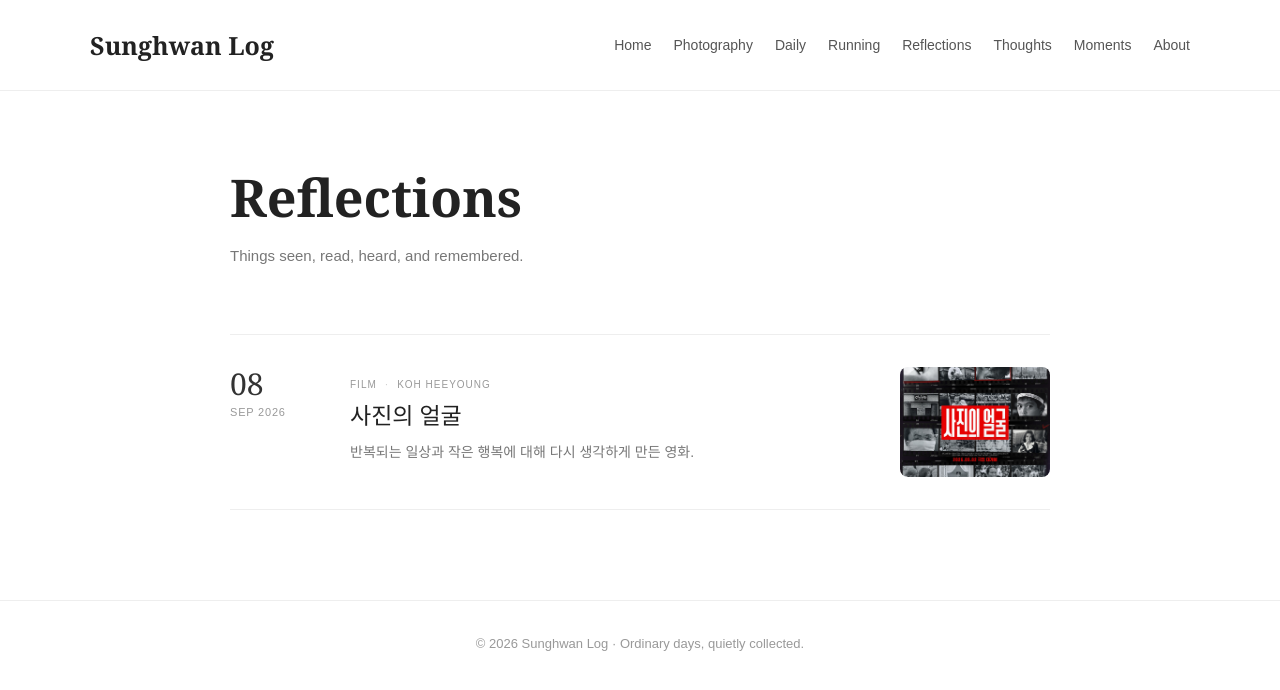
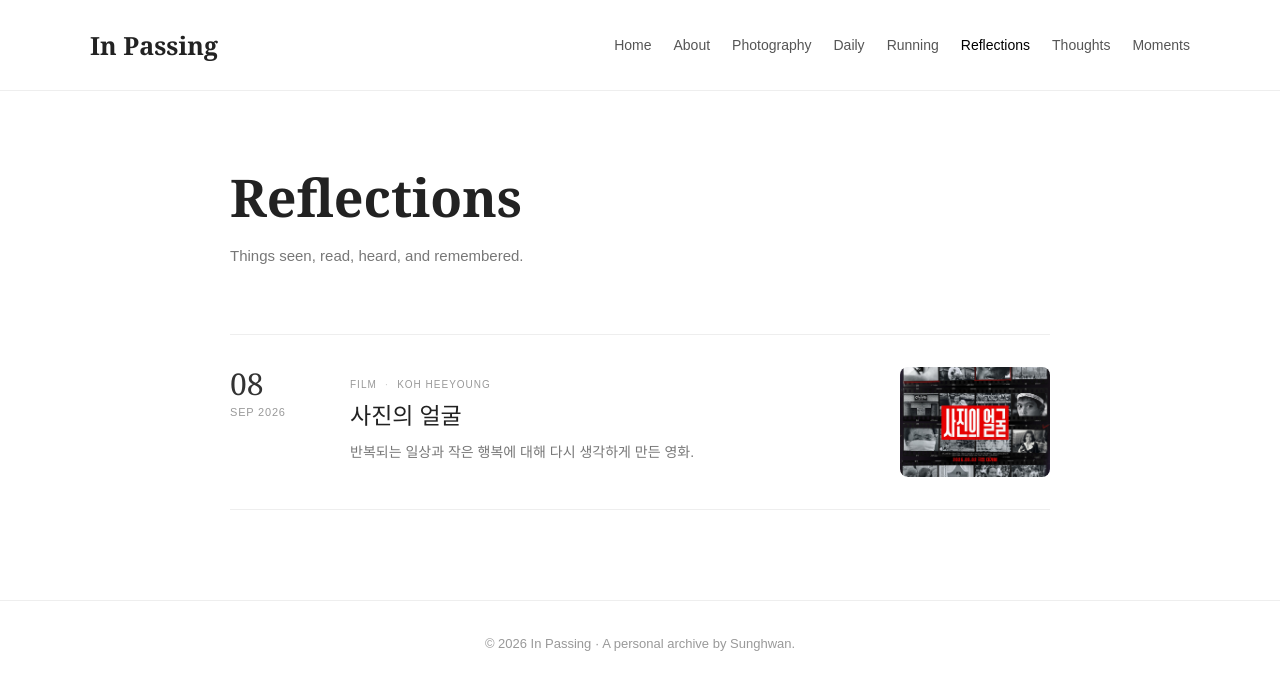
Before and after one commit to sunghwanlog/sunghwanlog.github.io, a Jekyll site: the page built from reflections.html, in a window 1280 px wide. Shown: the top 690 px of the page. Built offline with Jekyll 4.4.1, drawn with Linux system fonts in a browser that asks for light colours.

Commit message:
Update reflections.html

```diff
--- a/reflections.html
+++ b/reflections.html
@@ -8,7 +8,7 @@
   <meta charset="UTF-8">
   <meta name="viewport" content="width=device-width, initial-scale=1.0">
 
-  <title>Reflections | Sunghwan Log</title>
+  <title>Reflections | In Passing</title>
 
   <style>
 
@@ -410,42 +410,10 @@
 
 
 <!-- =========================
-     HEADER
+     COMMON HEADER
 ========================= -->
 
-<header>
-
-  <div class="container">
-
-    <nav>
-
-      <div class="logo">
-
-        <a href="{{ '/' | relative_url }}">
-          Sunghwan Log
-        </a>
-
-      </div>
-
-
-      <div class="menu">
-
-        <a href="{{ '/' | relative_url }}">Home</a>
-        <a href="{{ '/photography.html' | relative_url }}">Photography</a>
-        <a href="{{ '/daily.html' | relative_url }}">Daily</a>
-        <a href="{{ '/running.html' | relative_url }}">Running</a>
-        <a href="{{ '/reflections.html' | relative_url }}">Reflections</a>
-        <a href="{{ '/thoughts.html' | relative_url }}">Thoughts</a>
-        <a href="{{ '/moments.html' | relative_url }}">Moments</a>
-        <a href="{{ '/about.html' | relative_url }}">About</a>
-
-      </div>
-
-    </nav>
-
-  </div>
-
-</header>
+{% include header.html %}
 
 
 
@@ -618,8 +586,8 @@
 
 <footer>
 
-  © 2026 Sunghwan Log ·
-  Ordinary days, quietly collected.
+  © 2026 In Passing ·
+  A personal archive by Sunghwan.
 
 </footer>
 
```
